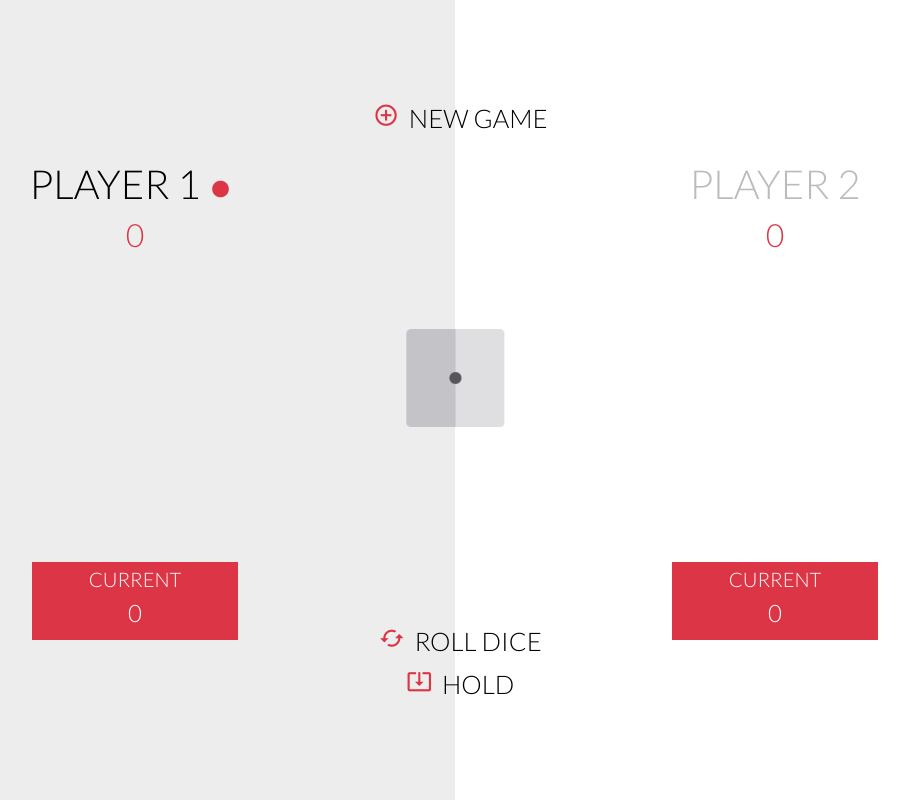
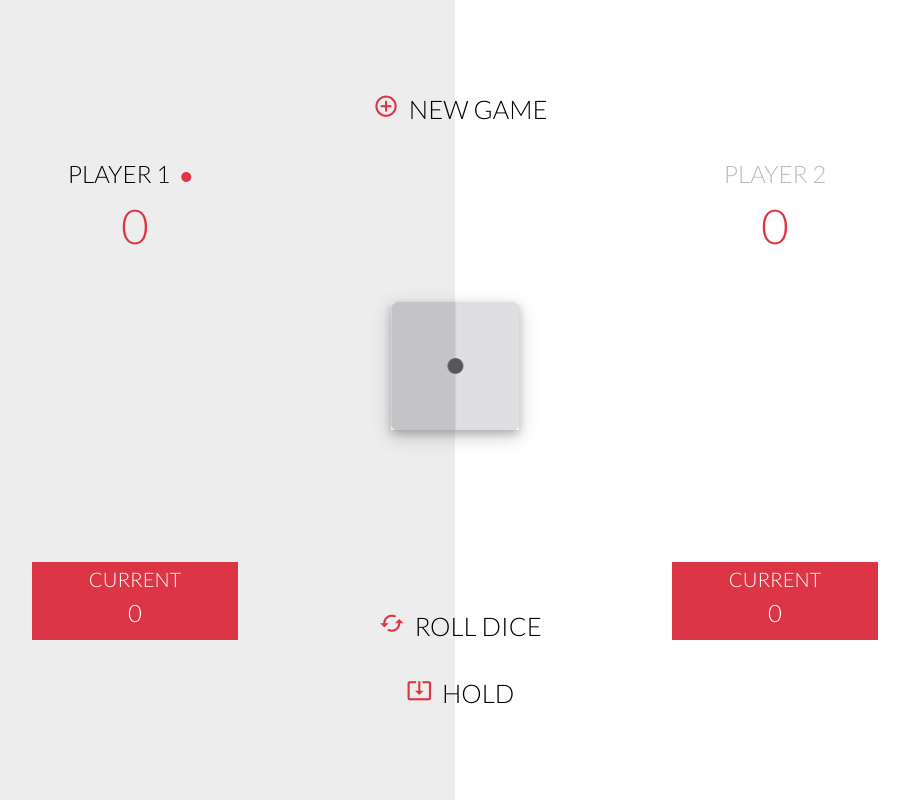
Before and after one commit to FLeckami/dice-bet, a plain HTML site: page index.html in a window 1280 px wide. Shown: the whole page, without its empty margins (185-1094 px from the left). Drawn offline with nearby package versions, Linux system fonts and the light colour scheme.

Commit message:
corrections mineures

```diff
--- a/index.html
+++ b/index.html
@@ -16,29 +16,30 @@
 
     <link rel="stylesheet" href="styles.css">
 
+    <!--script Bootstrap et jQuery (pour son fonctionnement)-->
     <script src="https://code.jquery.com/jquery-3.4.1.min.js" integrity="sha256-CSXorXvZcTkaix6Yvo6HppcZGetbYMGWSFlBw8HfCJo=" crossorigin="anonymous" defer></script>
     <script src="https://stackpath.bootstrapcdn.com/bootstrap/4.4.1/js/bootstrap.bundle.min.js" integrity="sha384-6khuMg9gaYr5AxOqhkVIODVIvm9ynTT5J4V1cfthmT+emCG6yVmEZsRHdxlotUnm" crossorigin="anonymous" defer></script>
+
     <script src="script.js" defer></script>
 
-    <title>Quitte ou double</title>
+    <title>Dice bet</title>
 </head>
 <body>
 
     <div class="interface fluid-container container-lg row flex-lg-column align-items-center justify-content-around">
         <button class="col-lg-12 col-3 justify-content-center" id="newGame">NEW GAME</button>
 
-        <img class="col-4 dice" id="dice" src="images/d1.png" alt="dice">
+        <img class="col-2 dice" id="dice" src="images/d1.png" alt="dice">
 
         <div class="col-4 col-lg-12 row flex-column">
             <button class="col-12" id="rollDice">ROLL DICE</button>
+            <br>
             <button class="col-12" id="hold">HOLD</button>
         </div>
-
     </div>
 
     <div class="players container-fluid row row-cols-2 flex-column flex-lg-row align-items-center justify-content-center">
         <div class="p1 col-12 col-lg-6 row  flex-lg-column justify-content-around align-items-center flex-grow-1 player-turn">
-
             <div class="text-center">
                 <h1>PLAYER 1</h1>
                 <h2 class="global-score">0</h2>
@@ -51,7 +52,6 @@
         </div>
 
         <div class="p2 col-12 col-lg-6 row flex-lg-column justify-content-around align-items-center flex-grow-1">
-
             <div class="text-center">
                 <h1>PLAYER 2</h1>
                 <h2 class="global-score">0</h2>
--- a/styles.css
+++ b/styles.css
@@ -40,9 +40,11 @@ body {
 }
 
 
-.interface img {
+#dice {
     max-width: 128px;
     height: auto;
+    padding: 0;
+    box-shadow: 0 4px 8px 0 rgba(0, 0, 0, 0.2), 0 6px 20px 0 rgba(0, 0, 0, 0.19);
 }
 
 .players {
@@ -55,7 +57,9 @@ body {
 
 h1 {
     color: #bbbbbb;
+    font-size: x-large;
 }
+
 
 .p1, .p2 {
     padding: 10px;
@@ -77,11 +81,12 @@ h1 {
 }
 
 .global-score {
-    color: var(--red)
+    color: var(--red);
+    font-size: 3em;
 }
 
 .score-box {
-    font-size: 5%;
+    font-size: small;
     background-color: var(--red);
     color: white;
     padding: 5px;
```
